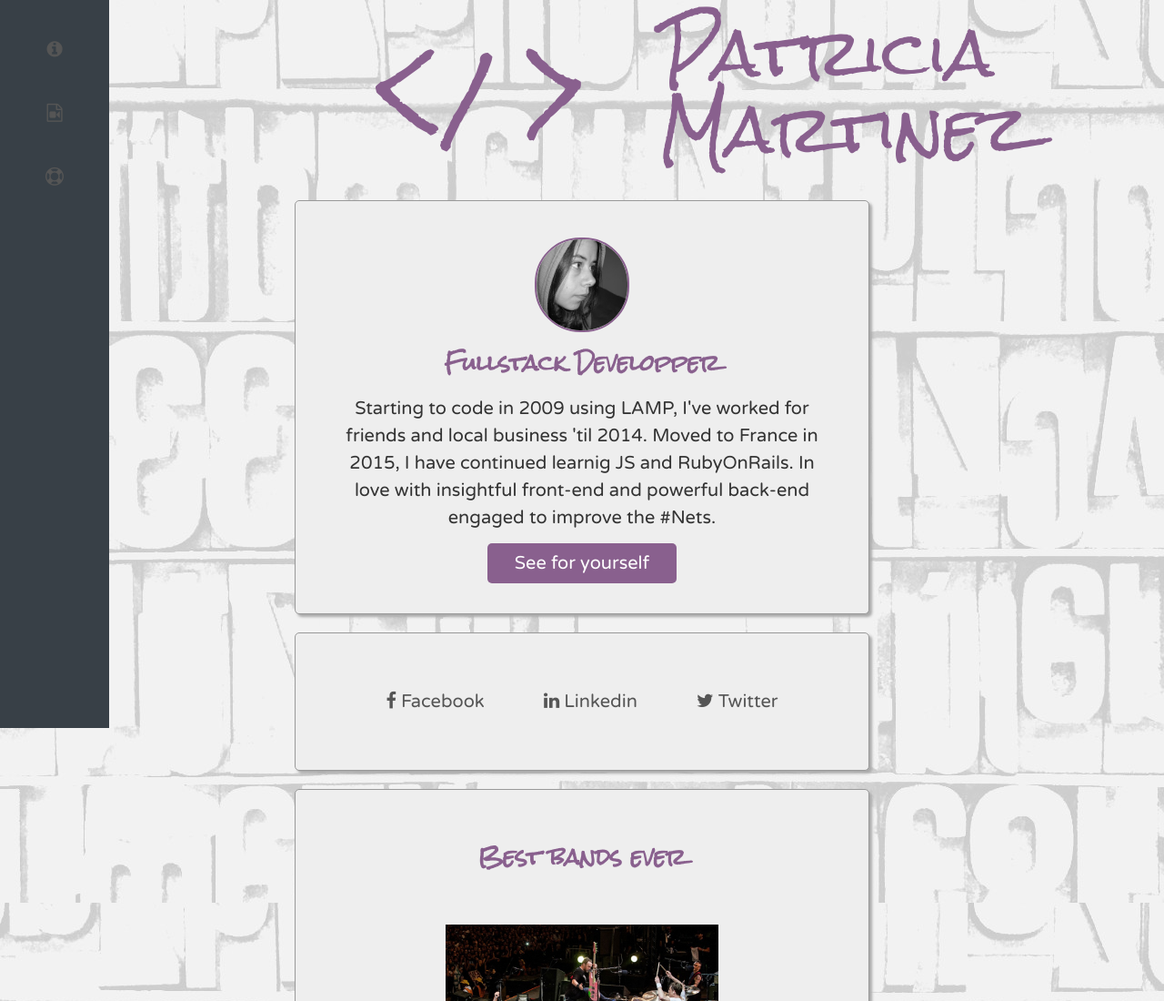
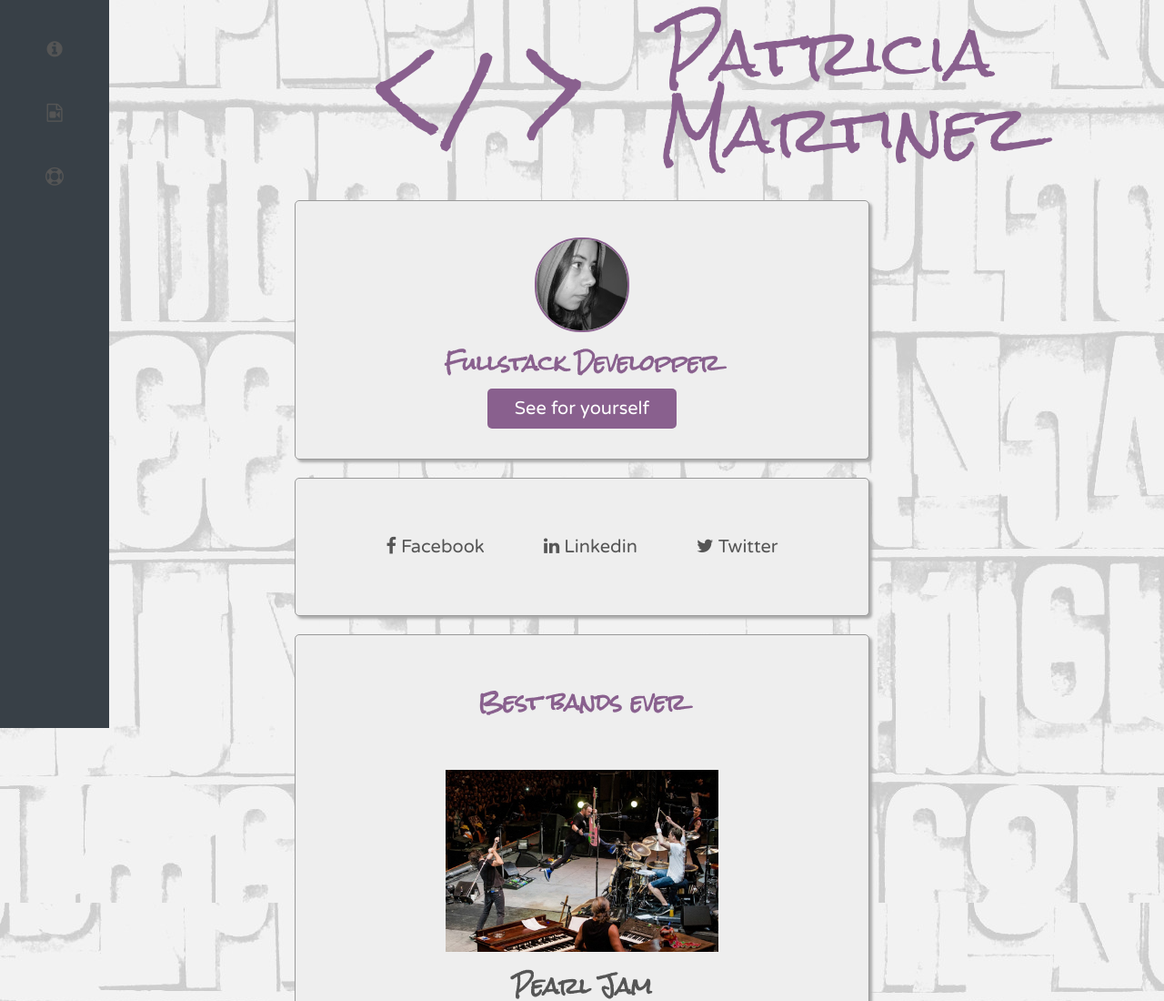
Before and after one commit to Pat1077/profile, a plain HTML site: page index.html in a window 1280 px wide. Shown: the top 1100 px of the page at 91% size. Drawn offline with Linux system fonts and the light colour scheme.

```diff
--- a/index.html
+++ b/index.html
@@ -38,7 +38,7 @@
           <img src="images/photo_logo.jpg" alt="Patricia Martinez" id="logo_circle">
           <h2>Fullstack Developper</h2>
           <p>
-            Starting to code in 2009 using LAMP, I've worked for friends and local business 'til 2014. Moved to France in 2015, I have continued learnig JS and RubyOnRails. In love with insightful front-end and powerful back-end engaged to improve the #Nets.
+
           </p>
 
           <a href="#" id="button_blue">See for yourself</a>
```
